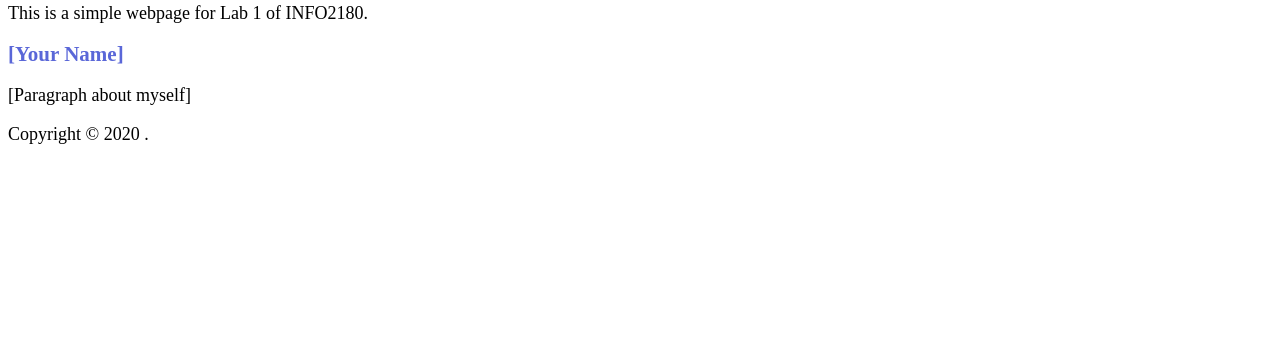
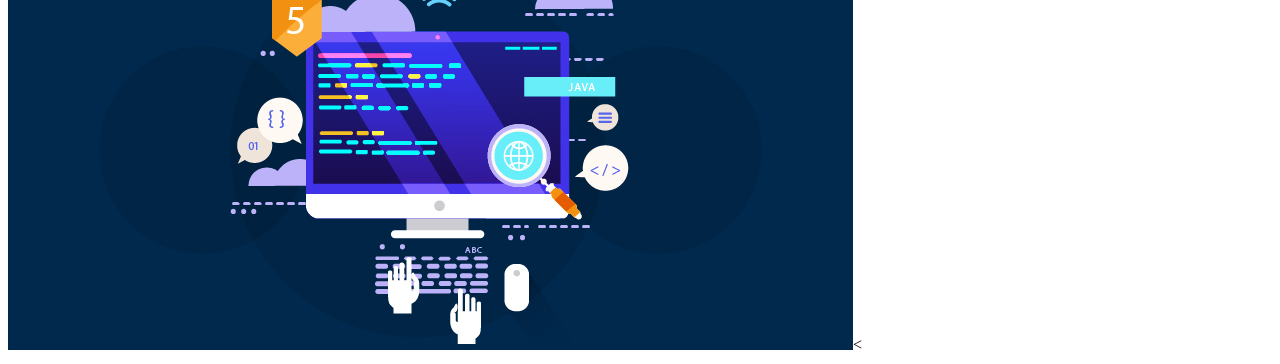
Before and after one commit to MKellman26/info2180-lab1, a plain HTML site: page index.html in a window 1280 px wide. Shown: the part 58-422 px from the top of the page. Drawn offline with Linux system fonts and the light colour scheme.

Commit message:
Added image with reference in index.html

```diff
--- a/index.html
+++ b/index.html
@@ -3,21 +3,22 @@
 <head>
     <meta charset="UTF-8">
     <meta name="viewport" content="width=device-width, initial-scale=1.0">
-	<link rel="stylesheet" type="text/css" href="styles.css">
+    <link rel="stylesheet" type="text/css" href="styles.css">
     <meta http-equiv="X-UA-Compatible" content="ie=edge">
     <title>INFO2180 Lab 1</title>
 </head>
 <body>
+    <img src="\info2180-lab1\Web-Development.jpg" alt="A PC with hands on keyboard depicting a programmer developing web code"><
     <header>
         <h1>INFO2180 Lab 1</h1>
         <p>This is a simple webpage for Lab 1 of INFO2180.</p>
     </header>
     <main>
-        <h2>[Your Name]</h2>
-        <p>[Paragraph about myself]</p>
+        <h2>Monique Kellman</h2>
+        <p>I am a final year software engineering and mathematics student. I decided to do this course because web development seemed like a pretty cool skill to master if not in this course but to just get a kickstart.</p>
     </main>
     <footer>
-        <p>Copyright &copy; 2020 <Your Name>.</p>
+        <p>Copyright &copy; 2021 MoNique.</p>
     </footer>
 </body>
 </html>
```
Also changed, not shown: Web-Development.jpg (added).
